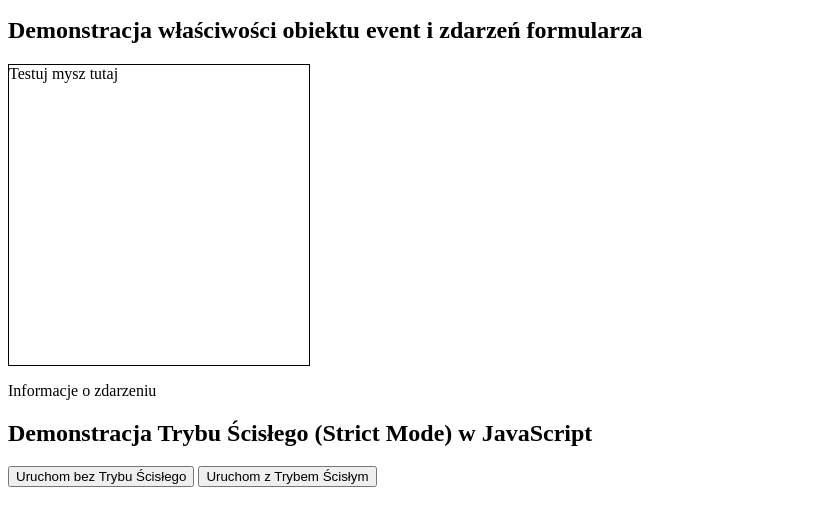
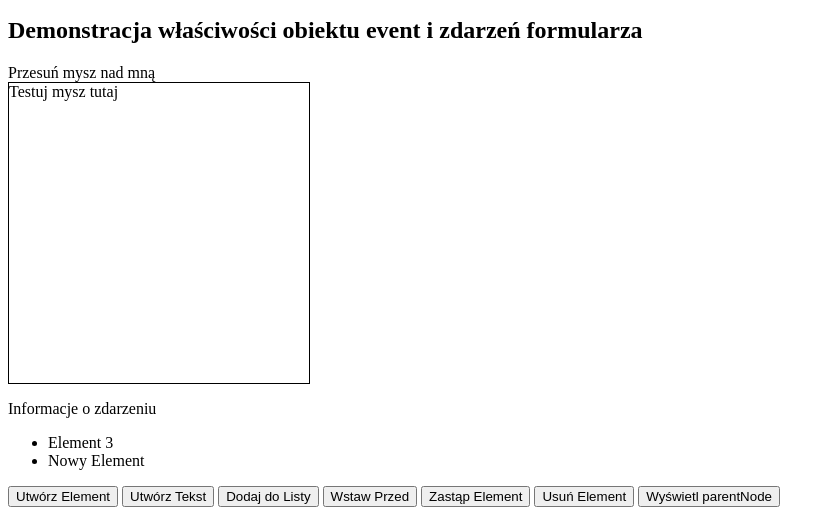
Before and after one commit to Warblade7/Programming-web-systems, a plain HTML site: page lista6/index.html in a window 1280 px wide. Shown: the part 365-880 px from the top of the page, without its empty margins (0-835 px from the left). Drawn offline with Linux system fonts and the light colour scheme.

Commit message:
mouseover

```diff
--- a/lista6/index.html
+++ b/lista6/index.html
@@ -2,6 +2,11 @@
 <html>
 <head>
     <title>Demonstracja JavaScript</title>
+    <style>
+        .highlight {
+            background-color: yellow;
+        }
+    </style>
 </head>
 <body>
 
@@ -36,20 +41,27 @@
     </div>
 
     <h2>Demonstracja właściwości obiektu event i zdarzeń formularza</h2>
-
+    <div id="myElement">Przesuń mysz nad mną</div>
     <div id="obszarTestowy" style="width: 300px; height: 300px; border: 1px solid black;">
         Testuj mysz tutaj
     </div>
 
     <p id="infoEvent">Informacje o zdarzeniu</p>
 
+    <p id="wynik"></p>
 
-    <h2>Demonstracja Trybu Ścisłego (Strict Mode) w JavaScript</h2>
+    <ul id="numberedList">
 
-    <button onclick="demoBezTrybuScislego()">Uruchom bez Trybu Ścisłego</button>
-    <button onclick="demoZTrybemScislym()">Uruchom z Trybem Ścisłym</button>
+    </ul>
 
-    <p id="wynik"></p>
+    <button onclick="utworzElement()">Utwórz Element</button>
+    <button onclick="utworzTekst()">Utwórz Tekst</button>
+    <button onclick="dodajDoListy()">Dodaj do Listy</button>
+    <button onclick="wstawPrzed()">Wstaw Przed</button>
+    <button onclick="zastapElement()">Zastąp Element</button>
+    <button onclick="usunElement()">Usuń Element</button>
+    <button onclick="wyswietlParentNode()">Wyświetl parentNode</button>
+
     <script src="script.js"></script>
 </body>
 </html>
--- a/lista6/script.js
+++ b/lista6/script.js
@@ -16,6 +16,16 @@ window.onload = pokazKolekcje;
 function zmienStyl(wlasnosc, wartosc) {
     document.body.style[wlasnosc] = wartosc;
 }
+
+var element = document.getElementById("myElement");
+
+        element.addEventListener("mouseover", function() {
+            this.classList.add("highlight");
+        });
+
+        element.addEventListener("mouseout", function() {
+            this.classList.remove("highlight");
+        });
 
 document.getElementById("obszarTestowy").addEventListener("mousemove", pokazInfoEvent);
 document.getElementById("obszarTestowy").addEventListener("mousedown", pokazInfoEvent);
@@ -61,55 +71,134 @@ document.addEventListener("DOMContentLoaded", function() {
 
 
 
-function demoBezTrybuScislego() {
-    try {
-        zmiennaBezDeklaracji = "Jestem niezadeklarowaną zmienną";
-        document.getElementById("wynik").textContent = "Bez Trybu Ścisłego: " + zmiennaBezDeklaracji;
-    } catch (e) {
-        document.getElementById("wynik").textContent = "Błąd: " + e.message;
+
+// function pokazInfoEvent(event) {
+//     let info = "Typ zdarzenia: " + event.type;
+
+//     // Sprawdź, czy właściwości są dostępne dla konkretnego typu zdarzenia
+//     if (event.clientX !== undefined && event.clientY !== undefined) {
+//         info += ", clientX: " + event.clientX +
+//                 ", clientY: " + event.clientY;
+//     }
+
+//     if (event.screenX !== undefined && event.screenY !== undefined) {
+//         info += ", screenX: " + event.screenX +
+//                 ", screenY: " + event.screenY;
+//     }
+
+//     // Użyj właściwości code zamiast keyCode
+//     if (event.code !== undefined) {
+//         info += ", code: " + event.code;
+//     }
+
+//     // Pozostałe właściwości
+//     info += ", altKey: " + event.altKey +
+//             ", ctrlKey: " + event.ctrlKey +
+//             ", shiftKey: " + event.shiftKey;
+
+//     // Wyświetl informacje w elemencie "infoEvent"
+//     document.getElementById("infoEvent").textContent = info;
+// }
+
+// Dodanie nasłuchiwania zdarzeń myszy na obszarze testowym
+
+
+var elementsToAdd = ["Element 1", "Element 2", "Element 3"];
+
+// Pobierz referencję do listy
+var numberedList = document.getElementById("numberedList");
+
+// Zademonstruj działanie metod JavaScript
+for (var i = 0; i < elementsToAdd.length; i++) {
+    // Utwórz nowy element <li>
+    var listItem = document.createElement("li");
+
+    // Utwórz tekst dla elementu <li>
+    var textNode = document.createTextNode(elementsToAdd[i]);
+
+    // Dodaj tekst do elementu <li>
+    listItem.appendChild(textNode);
+
+    // Wstaw element <li> do listy przed pierwszym elementem (insertBefore)
+    numberedList.insertBefore(listItem, numberedList.firstChild);
+
+    // Zastąp drugi element na liście nowym elementem "Nowy Element"
+    if (i === 1) {
+        var newElement = document.createElement("li");
+        var newText = document.createTextNode("Nowy Element");
+        newElement.appendChild(newText);
+        numberedList.replaceChild(newElement, listItem);
     }
 }
 
-function demoZTrybemScislym() {
-    try {
-        'use strict';
-        zmiennaBezDeklaracji = "Jestem niezadeklarowaną zmienną";
-        document.getElementById("wynik").textContent = "Z Trybem Ścisłym: " + zmiennaBezDeklaracji;
-    } catch (e) {
-        document.getElementById("wynik").textContent = "Błąd: " + e.message;
-    }
+// Usuń trzeci element z listy
+var thirdElement = numberedList.children[2];
+numberedList.removeChild(thirdElement);
+
+// Wyświetl parentNode dla pierwszego elementu
+var firstElement = numberedList.firstChild;
+console.log("parentNode dla pierwszego elementu:", firstElement.parentNode);
+
+var liczbaElementow = 0;
+
+function utworzElement() {
+    var newElement = document.createElement("li");
+    newElement.appendChild(document.createTextNode("Element " + (++liczbaElementow)));
+    document.getElementById("numberedList").appendChild(newElement);
+    aktualizujNumeracje();
+    alert("Utworzono nowy element");
 }
 
-function pokazInfoEvent(event) {
-    let info = "Typ zdarzenia: " + event.type;
-
-    // Sprawdź, czy właściwości są dostępne dla konkretnego typu zdarzenia
-    if (event.clientX !== undefined && event.clientY !== undefined) {
-        info += ", clientX: " + event.clientX +
-                ", clientY: " + event.clientY;
+function utworzTekst() {
+    var textNode = document.createTextNode("Tekst " + (++liczbaElementow));
+    var newElement = document.createElement("li");
+    newElement.appendChild(textNode);
+    document.getElementById("numberedList").appendChild(newElement);
+    aktualizujNumeracje();
+    alert("Utworzono nowy tekst");
 }
 
-    if (event.screenX !== undefined && event.screenY !== undefined) {
-        info += ", screenX: " + event.screenX +
-                ", screenY: " + event.screenY;
+function dodajDoListy() {
+    var listItem = document.createElement("li");
+    listItem.appendChild(document.createTextNode("Nowy element listy " + (++liczbaElementow)));
+    document.getElementById("numberedList").appendChild(listItem);
+    aktualizujNumeracje();
+    alert("Dodano nowy element do listy");
 }
 
-    // Użyj właściwości code zamiast keyCode
-    if (event.code !== undefined) {
-        info += ", code: " + event.code;
+function wstawPrzed() {
+    var listItem = document.createElement("li");
+    listItem.appendChild(document.createTextNode("Nowy element przed istniejącym " + (++liczbaElementow)));
+    var existingItem = document.getElementById("numberedList").firstChild;
+    document.getElementById("numberedList").insertBefore(listItem, existingItem);
+    aktualizujNumeracje();
+    alert("Wstawiono nowy element przed istniejącym");
 }
 
-    // Pozostałe właściwości
-    info += ", altKey: " + event.altKey +
-            ", ctrlKey: " + event.ctrlKey +
-            ", shiftKey: " + event.shiftKey;
-
-    // Wyświetl informacje w elemencie "infoEvent"
-    document.getElementById("infoEvent").textContent = info;
+function zastapElement() {
+    var newElement = document.createElement("li");
+    newElement.appendChild(document.createTextNode("Nowy element (zastąpił istniejący) " + (++liczbaElementow)));
+    var existingItem = document.getElementById("numberedList").firstChild;
+    document.getElementById("numberedList").replaceChild(newElement, existingItem);
+    aktualizujNumeracje();
+    alert("Zastąpiono istniejący element nowym");
 }
 
-// Dodanie nasłuchiwania zdarzeń myszy na obszarze testowym
-document.getElementById("obszarTestowy").addEventListener("mousemove", pokazInfoEvent);
-document.getElementById("obszarTestowy").addEventListener("mousedown", pokazInfoEvent);
-document.getElementById("obszarTestowy").addEventListener("mouseover", pokazInfoEvent);
-document.getElementById("obszarTestowy").addEventListener("mouseout", pokazInfoEvent);
+function usunElement() {
+    var existingItem = document.getElementById("numberedList").firstChild;
+    document.getElementById("numberedList").removeChild(existingItem);
+    aktualizujNumeracje();
+    alert("Usunięto istniejący element");
+}
+
+function wyswietlParentNode() {
+    var firstElement = document.getElementById("numberedList").firstChild;
+    alert("parentNode dla pierwszego elementu na liście: " + firstElement.parentNode.tagName);
+}
+
+function aktualizujNumeracje() {
+    // var elements = document.getElementById("numberedList").getElementsByTagName("li");
+    // for (var i = 0; i < elements.length; i++) {
+    //     elements[i].textContent = "Element " + (i + 1);
+    // }
+}
```
Lines whose indentation alone changed are shown as unchanged.
